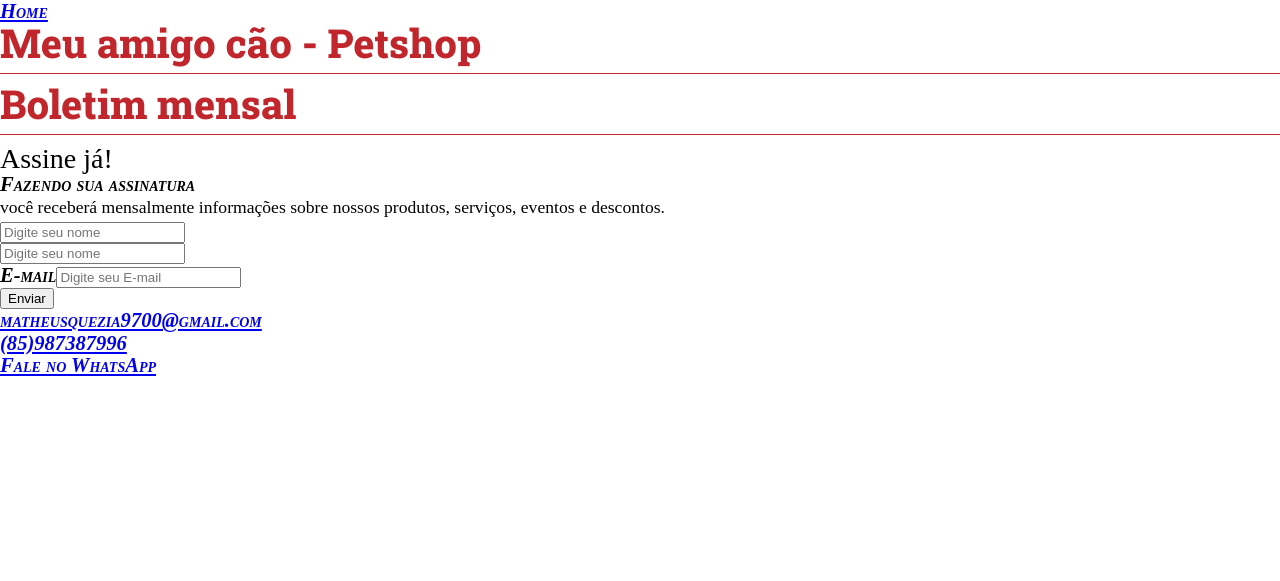
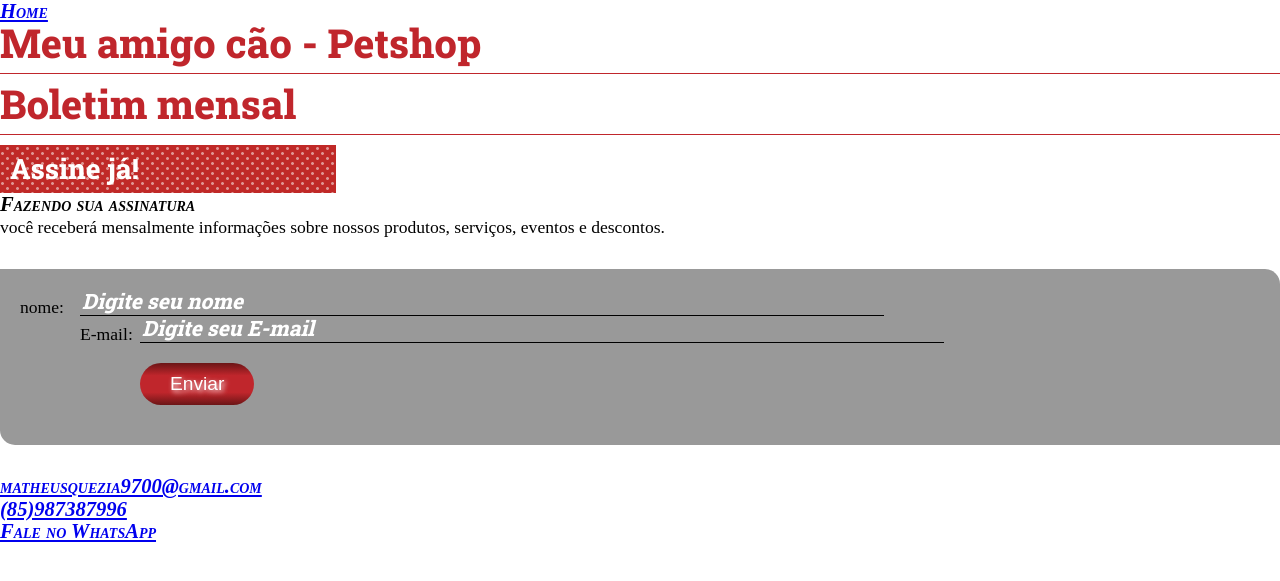
Before and after one commit to Benttemuller1/petshop, a PHP site: page /boletim.html in a window 1280 px wide. Shown: the top 581 px of the page. Run offline with PHP 8.4, Linux system fonts and the light colour scheme.

Commit message:
trabalhando com o formulário

```diff
--- a/boletim.html
+++ b/boletim.html
@@ -13,7 +13,7 @@
 
 
 
-<body>
+<body id="boletim" >
     <p><a href="index.html" target="self">Home</a></p>
 
 
@@ -26,13 +26,10 @@
 
     <p>Fazendo sua assinatura<br>
     você receberá mensalmente informações sobre nossos produtos, serviços, eventos e descontos.</p>
-    <form>
-        <p><label for="nome"></label><input type="text"name="nome" placeholder="Digite seu nome"> </p>
-        <form method="get" id="boletim" action="obrigado.html"
-            <p><label for="nome"></label><input type="text"name="nome" placeholder="Digite seu nome" id="nome"> </p>
-            <p><label for="email">E-mail</label><input type="email" placeholder="Digite seu E-mail" id="email"></p>
+    <form method="get" id="boletim" action="obrigado.html">
+        <p><label for="nome">nome:</label><input type="text"name="nome" placeholder="Digite seu nome"id="nome" > </p>
+            <p><label for="email">E-mail:</label><input type="email" name="email" placeholder="Digite seu E-mail" id="email"></p>
             <input type="submit" value="Enviar">
-            </form>
     </form>
 
 </main>
--- a/css/principal.css
+++ b/css/principal.css
@@ -204,3 +204,63 @@
 background-color: yellow;
 
     }
+/*pagina de boletim*/
+#boletim h2{
+    font-size: 1.75em;
+    background: #c0262c url(/Multimidia/back-bolinha.gif) repeat top center;
+    color: white;
+    padding: 10px;
+    width: 316px;
+    font-family: Roboto Extrabold;
+}
+/*trabalhando com os formulários*/
+form{
+    background-color: #999;
+    margin:30px 0;
+    padding: 20px;
+    border-radius: 0 15px;
+}
+input[type="submit"]{
+    background-color: #c0262c;
+    background: linear-gradient(to bottom,#6b1516 0%,#c0262c 30%,#c0262c 70%,#6b1516 100%);
+    border: none;
+    border-radius: 30px;
+    font-size: 1.2em;
+    color: white;
+    padding: 10px 30px;
+    margin: 20px 0;
+    text-shadow: white 2px 2px 5px;
+    cursor: pointer;
+}
+input#nome, input#email{
+    background-color: transparent;
+    border:none;
+    border-bottom: #000 1px solid;
+    font-size: 1.2em;
+    color: white;
+    width: 800px;
+}
+::-webkit-input-placeholder{
+color: white;
+font-style:italic;
+font-size: 0,8em;
+font-family: Roboto Extrabold;
+}
+:-ms-input-placeholder{
+    color: white;
+font-style:italic;
+font-size: 0,8em;
+font-family: Roboto Extrabold;
+}
+:-moz-placeholder{
+    color: white;
+font-style:italic;
+font-size: 0,8em;
+font-family: Roboto Extrabold;
+}
+label{
+    display: block;
+    margin-top: 7px;
+    float: left;
+    width: 60px;
+}
```
